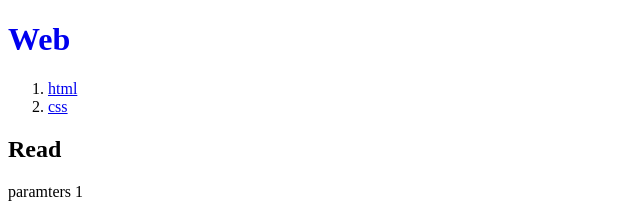
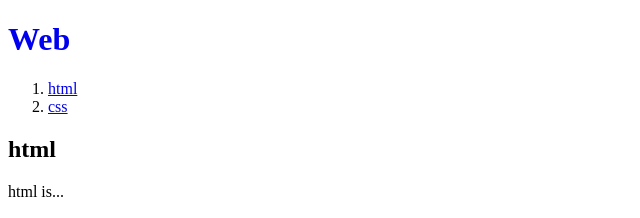
Before and after one commit to yookeunbyul/nextjs-study, a Next.js app: page /read/1 in a window 1280 px wide. Shown: the top 218 px of the page, without its empty margins (0-640 px from the left). Built offline with nearby package versions, Linux system fonts and the light colour scheme; data requests are answered from the project's data file.

Commit message:
✨ Feat: api로 title, body 불러오기

```diff
--- a/src/app/read/[id]/page.tsx
+++ b/src/app/read/[id]/page.tsx
@@ -1,8 +1,10 @@
-export default function Read({ params }: { parmas: { id: string } }) {
+export default async function Read({ params }: { parmas: { id: string } }) {
+  const resp = await fetch(`http://localhost:9999/topics/${params.id}`);
+  const topic = await resp.json();
   return (
     <>
-      <h2>Read</h2>
-      paramters {params.id}
+      <h2>{topic.title}</h2>
+      {topic.body}
     </>
   );
 }
```
